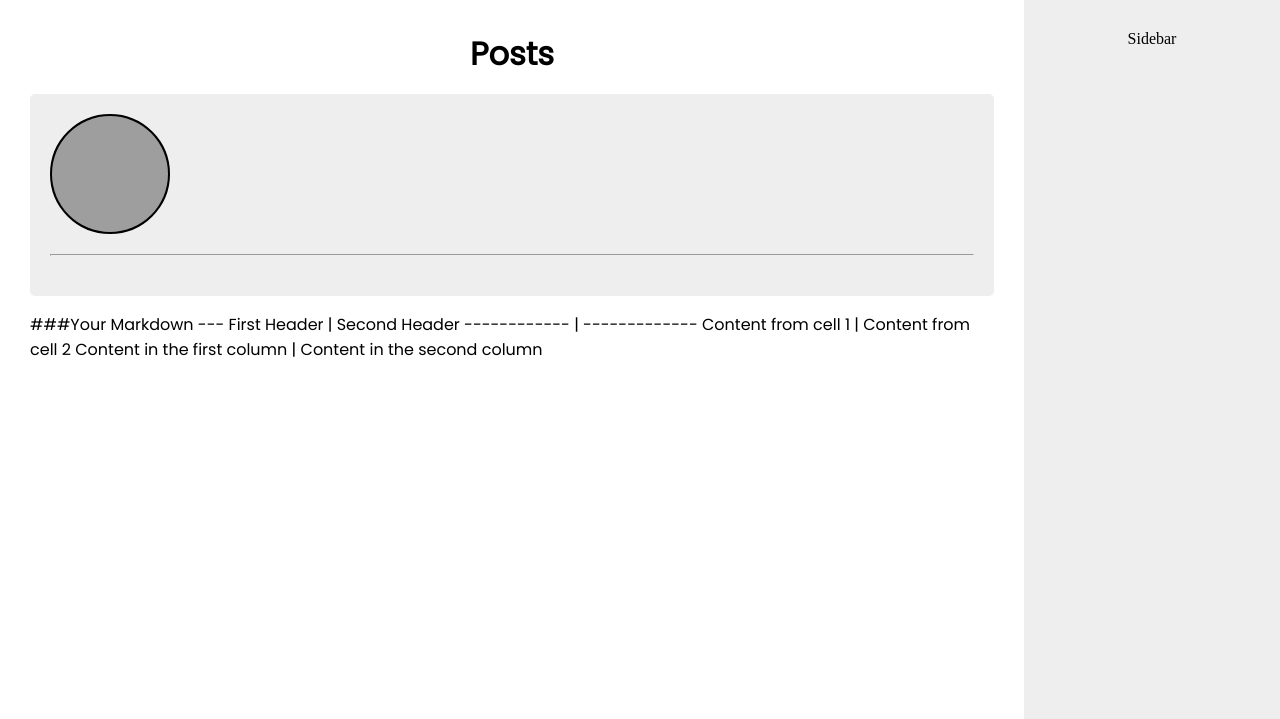
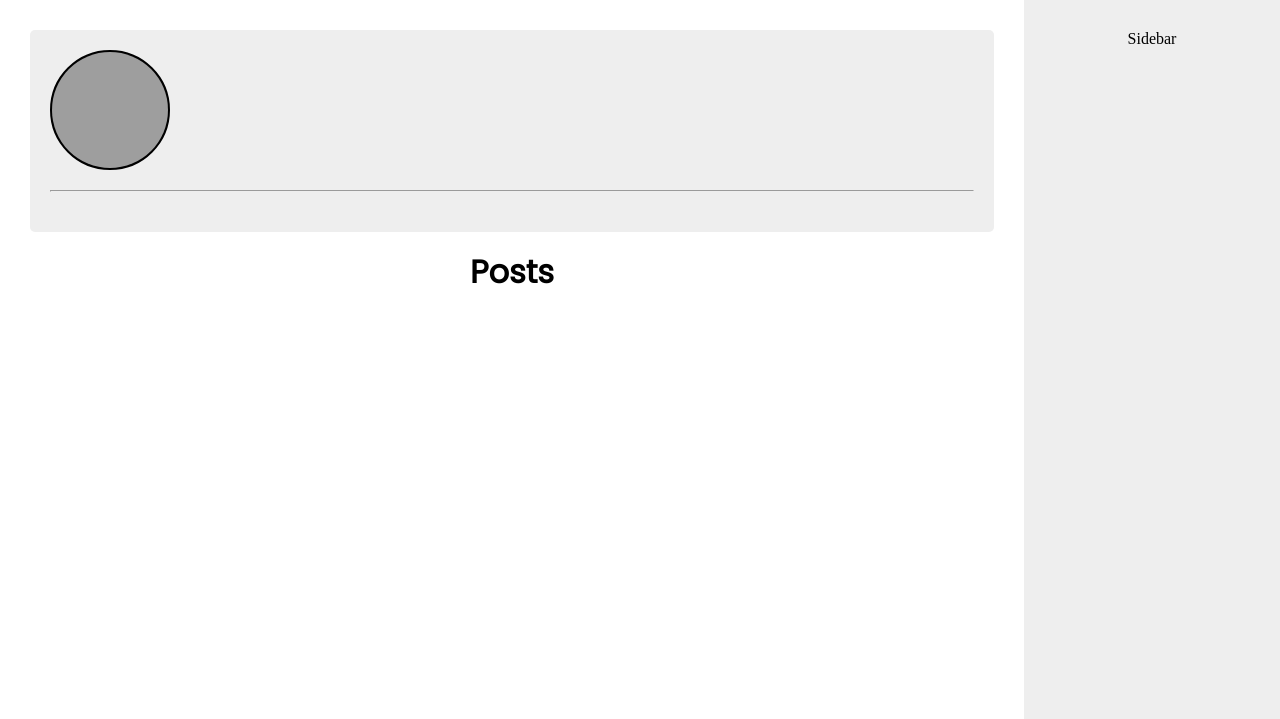
Before and after one commit to FeliNUx42/Flask-Blog, a Flask app: template app/templates/posts.html in a window 1280 px wide. Shown: the part 80-799 px from the top of the page. Run offline with Flask 2, Linux system fonts and the light colour scheme; the template is opened without the code that fills it, so the values that code supplies are empty; some libraries are stand-ins or nearby versions; grey boxes are pictures that could not be loaded.

Commit message:
Commit messages suck

```diff
--- a/app/templates/posts.html
+++ b/app/templates/posts.html
@@ -3,16 +3,8 @@
 {% block title %}{{ current_user.username }}{% endblock %}
 
 {% block header %}
-<h1>Posts</h1>
 {% endblock %}
 
 {% block data %}
-###Your Markdown
----
-
-First Header | Second Header
------------- | -------------
-Content from cell 1 | Content from cell 2
-Content in the first column | Content in the second column
-
+<h1>Posts</h1>
 {% endblock %}
```
